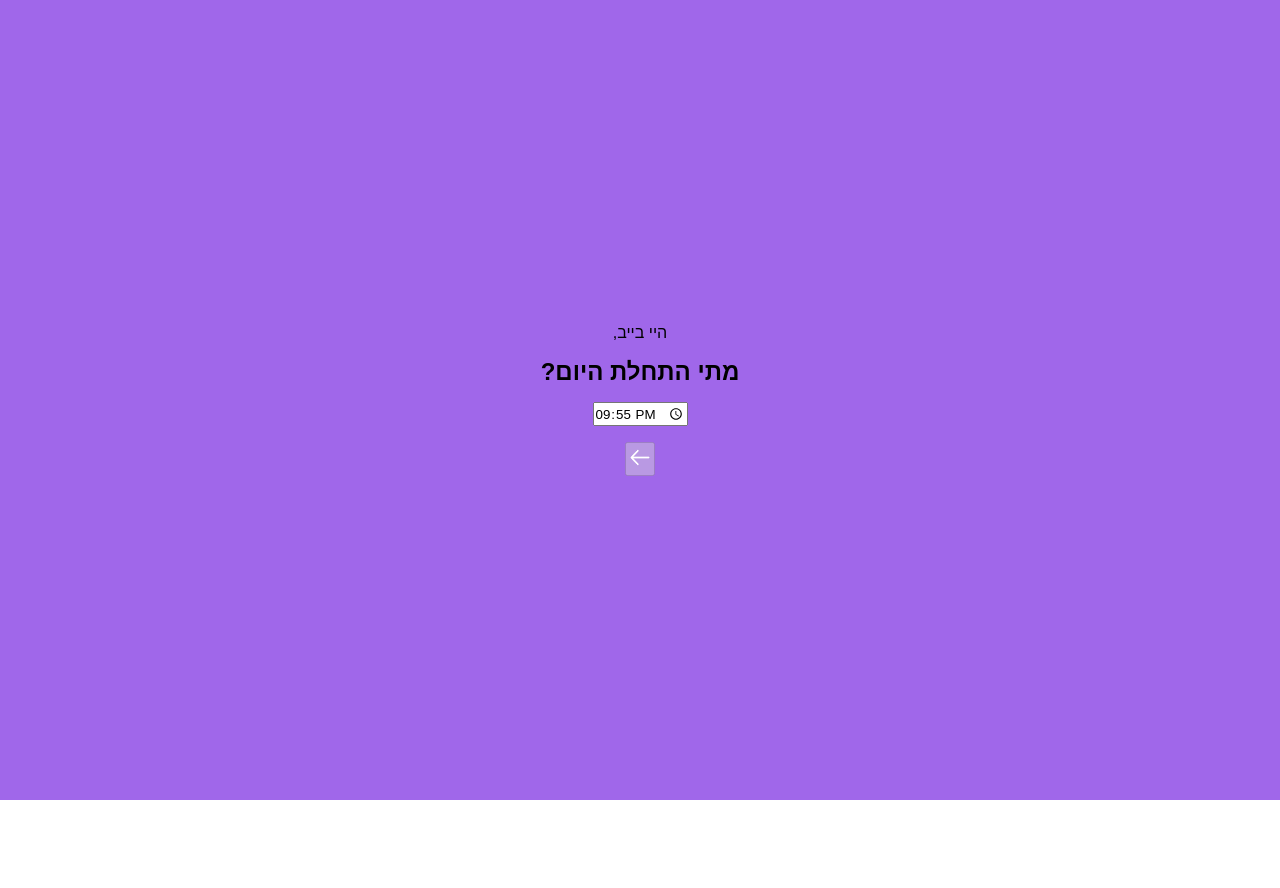
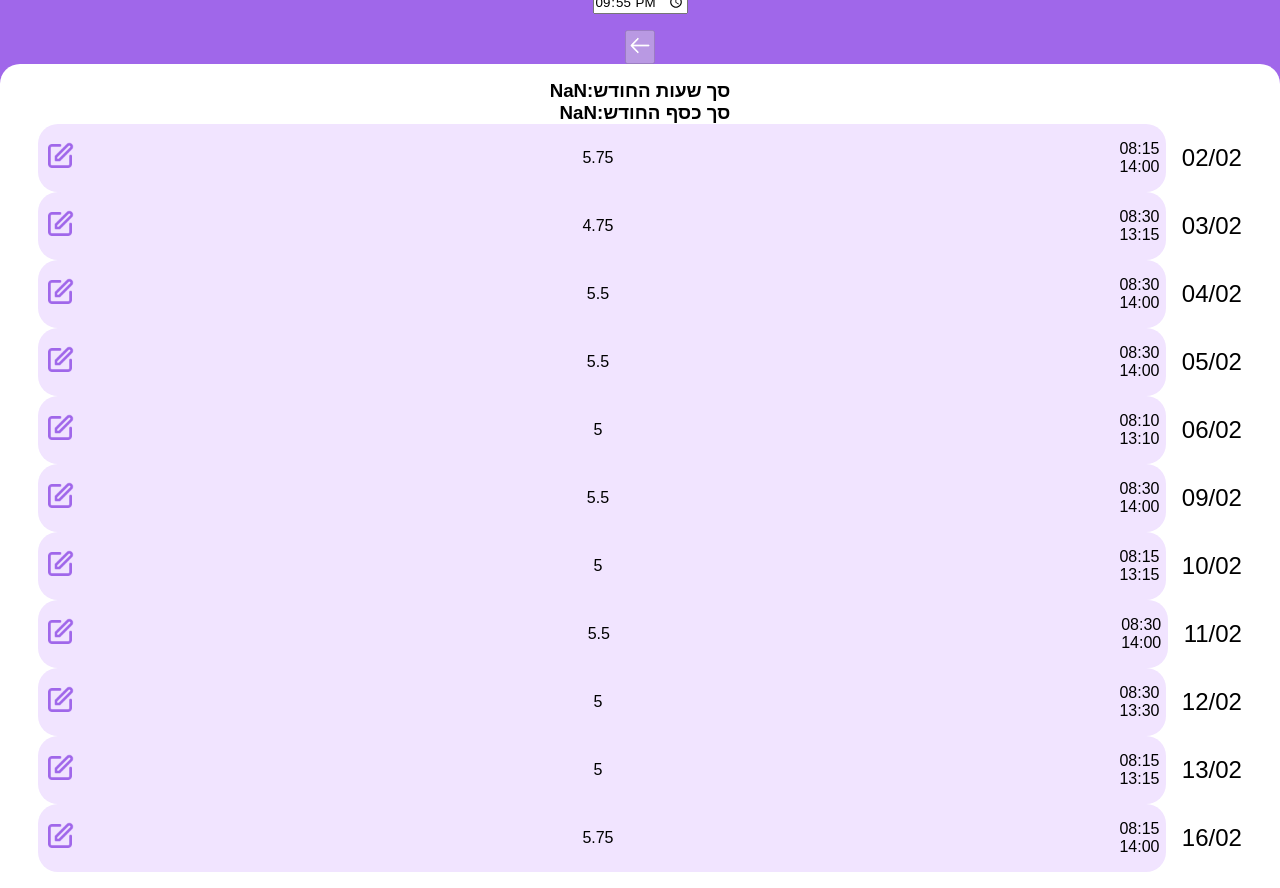
Before and after one commit to inonnn3333/shaot, a React (Create React App) app: page / in a window 1280 px wide. Before the commit the page ends 800 px from the top, so only its background shows below. Built offline with nearby package versions, Linux system fonts and the light colour scheme.

Commit message:
add calculate

```diff
--- a/src/components/Home.jsx
+++ b/src/components/Home.jsx
@@ -4,7 +4,7 @@ import { useStep } from '../context/StepContext';
 import StartWork from './stepsComp/StartWork';
 import EndWork from './stepsComp/EndWork';
 import LastScreen from './stepsComp/LastScreen';
-// import MyBoard from './MyBoard';
+import MyBoard from './MyBoard';
 
 const Home = () => {
 
@@ -16,7 +16,7 @@ const Home = () => {
             {
                 (step === 1) ? <StartWork /> : (step === 2) ? <EndWork /> : <LastScreen />
             }
-            {/* <MyBoard/> */}
+            <MyBoard/>
         </div>
     )
 }
--- a/src/components/MyBoard.jsx
+++ b/src/components/MyBoard.jsx
@@ -1,17 +1,22 @@
 import React, { useState, useEffect } from 'react';
 import {initialData} from '../fakeData.js';
 import { calculateMoney, calculateWorkingHours } from './calculate/calculateMonthly.js';
+import { calculateWorkHours } from './calculate/calculateWorkHours.js';
 
 
 const MyBoard = () => {
-    const [data, setData] = useState();
+    const [data, setData] = useState([]);
 
+    const cutDate =(aDate) => {
+        const newCutDate = aDate.slice(0, -5);
+        return newCutDate;
+    }
     useEffect(() =>{
         setData(initialData);
     },[])
     return (
 
-        <div>
+        <div className='myBoard-container'>
             <div>
                 <h3>סך שעות החודש:
                     {calculateWorkingHours()}
@@ -20,31 +25,22 @@ const MyBoard = () => {
                     {calculateMoney()}
                 </h3>
             </div>
-            {data ? (
-                <table>
-                    <thead>
-                        <tr>
-                            <th>ID</th>
-                            <th>תאריך</th>
-                            <th>התחלה</th>
-                            <th>סיום</th>
-                            <th>סה"כ שעות</th>
-                            <th>הערות</th>
-                        </tr>
-                    </thead>
-                    <tbody>
-                        {data.map((item, index) => (
-                            <tr key={index}>
-                                {Object.values(item).map((value, i) => (
-                                    <td key={i}>{value}</td>
-                                ))}
-                            </tr>
-                        ))}
-                    </tbody>
-                </table>
-            ) : (
-                <div>טוען נתונים..</div>
-            )}
+
+
+                {data.map((d, i)=> (
+                    <div className='myBoard-work-details' key={i}>
+                        <div className='myBoard-work-details-date'>{cutDate(d.date)}</div>
+                        <div className='myBoard-work-details-inner'>
+                            <div>
+                                <p>{d.startWork}</p>
+                                <p>{d.endWork}</p>
+                            </div>
+                            <div>{calculateWorkHours(d.startWork, d.endWork)}</div>
+                            <div className='edit-div'><img src="images/edit-icon.png" alt="edit-icon" /></div>
+                        </div>
+                    </div>
+
+                ))}
         </div>
     )
 }
--- a/src/components/calculate/calculateMonthly.js
+++ b/src/components/calculate/calculateMonthly.js
@@ -2,6 +2,7 @@ import { initialData } from "../../fakeData.js";
 
 const calculateWorkingHours = () => {
     let totalHours = 0;
+    console.log(initialData);
 
     initialData.forEach((item) => {
         totalHours += parseInt(item.total);
--- a/src/fakeData.js
+++ b/src/fakeData.js
@@ -2,42 +2,79 @@ export const initialData =
     [
         {
             "id": "13$#234",
-            "date": "12/01/2025",
-            "startWork": "08:00",
-            "endWork": "14:30",
-            "total": "6.5",
-            "comment": "שרה לא הרגישה טוב"
+            "date": "02/02/2025",
+            "startWork": "08:15",
+            "endWork": "14:00",
+            "comment": ""
         },
         {
             "id": "13$#235",
-            "date": "13/01/2025",
-            "startWork": "08:00",
-            "endWork": "13:30",
-            "total": "5.5",
+            "date": "03/02/2025",
+            "startWork": "08:30",
+            "endWork": "13:15",
             "comment": ""
         },
         {
             "id": "12$#235",
-            "date": "14/01/2025",
-            "startWork": "08:00",
+            "date": "04/02/2025",
+            "startWork": "08:30",
             "endWork": "14:00",
-            "total": "6",
             "comment": ""
         },
         {
             "id": "13$#335",
-            "date": "15/01/2025",
-            "startWork": "08:00",
-            "endWork": "12:30",
-            "total": "4.5",
-            "comment": "יצאתי מוקדם, חתונה ליהודית גימאני"
+            "date": "05/02/2025",
+            "startWork": "08:30",
+            "endWork": "14:00",
+            "comment": ""
         },
         {
             "id": "13$#435",
-            "date": "16/01/2025",
-            "startWork": "08:00",
-            "endWork": "12:30",
-            "total": "4.5",
+            "date": "06/02/2025",
+            "startWork": "08:10",
+            "endWork": "13:10",
             "comment": ""
-        }
+        },
+        {
+            "id": "13$#2235",
+            "date": "09/02/2025",
+            "startWork": "08:30",
+            "endWork": "14:00",
+            "comment": ""
+        },
+        {
+            "id": "23$#2235",
+            "date": "10/02/2025",
+            "startWork": "08:15",
+            "endWork": "13:15",
+            "comment": ""
+        },
+        {
+            "id": "21$#2235",
+            "date": "11/02/2025",
+            "startWork": "08:30",
+            "endWork": "14:00",
+            "comment": ""
+        },
+        {
+            "id": "22$#2235",
+            "date": "12/02/2025",
+            "startWork": "08:30",
+            "endWork": "13:30",
+            "comment": "יצאה מוקדם, טו בשבט"
+        },
+        {
+            "id": "20$#2235",
+            "date": "13/02/2025",
+            "startWork": "08:15",
+            "endWork": "13:15",
+            "comment": ""
+        },{
+            "id": "03$#2235",
+            "date": "16/02/2025",
+            "startWork": "08:15",
+            "endWork": "14:00",
+            "comment": ""
+        },
+
     ]
--- a/src/styles/main.scss
+++ b/src/styles/main.scss
@@ -1,2 +1,3 @@
 @import './app.scss';
 @import './home.scss';
+@import './myBoard.scss'
--- a/src/styles/mixin.scss
+++ b/src/styles/mixin.scss
@@ -1,9 +1,9 @@
 $primary-color: #A067EA;
+$primary-color2: #F1E4FF;
 
 @mixin flex-center {
     display: flex;
     justify-content: center;
     align-items: center;
-    justify-content: center;
     flex-direction: column;
 }
--- /dev/null
+++ b/src/styles/myBoard.scss
@@ -0,0 +1,46 @@
+@import './mixin.scss';
+
+.myBoard-container {
+    width: 100%;
+    background-color: #ffffff;
+    border-radius: 20px;
+    padding: 1em 0.4em;
+
+    @include flex-center;
+
+    .myBoard-work-details {
+        width: 95%;
+        @include flex-center;
+        flex-direction: row;
+        gap: 1em;
+
+        .myBoard-work-details-date {
+            font-size: 1.5rem;
+        }
+
+        .myBoard-work-details-inner {
+            width: 100%;
+            display: flex;
+            justify-content: space-between;
+            align-items: center;
+            flex-direction: row;
+            // gap: 1em;
+            // border: solid 1px black;
+            border-radius: 20px;
+            padding: 1em 0.4em;
+            background-color: $primary-color2;
+        }
+    }
+
+    .edit-div {
+        // display: none;
+
+        img {
+            width: 2em;
+        }
+    }
+
+    .edit-div:hover {
+        display: inline;
+    }
+}
```
Also changed, not shown: public/images/edit-icon.png (added).
